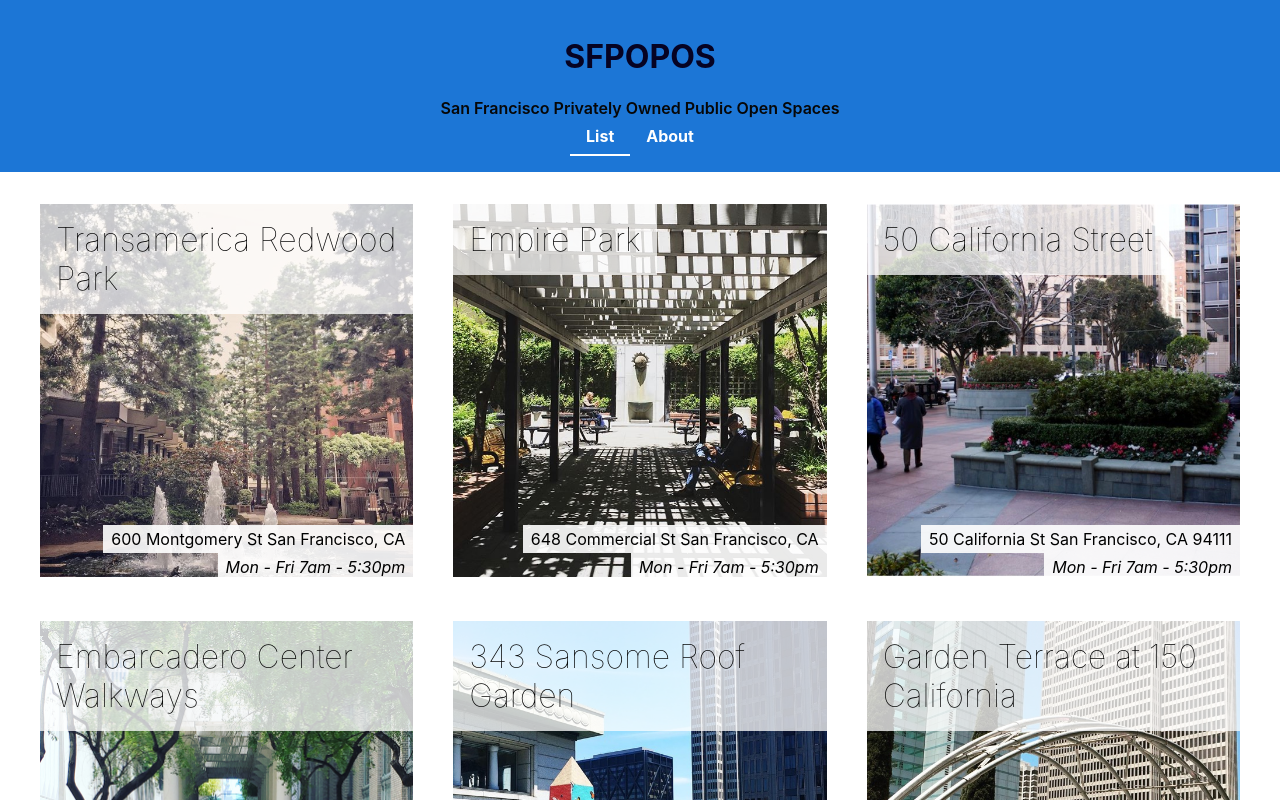
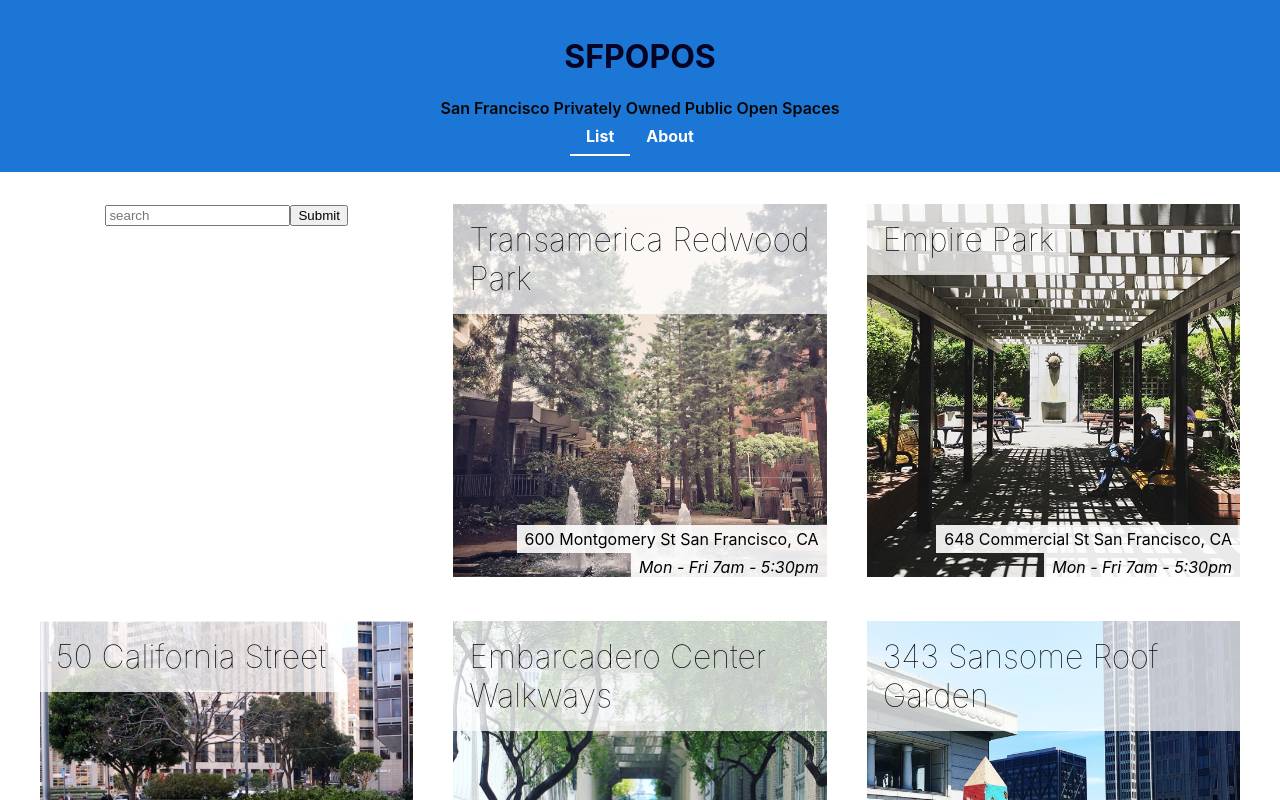
Before and after one commit to xcbhx/react-fundamentals-tutorial, a React (Create React App) app: page / in a window 1280 px wide. Shown: the top 800 px of the page. Built offline with nearby package versions, Linux system fonts and the light colour scheme.

Commit message:
added id's to search results

```diff
--- a/src/components/POPOSDetails/POPOSDetails.js
+++ b/src/components/POPOSDetails/POPOSDetails.js
@@ -1,5 +1,5 @@
 import { useParams } from "react-router-dom";
-import data from "../../sfpopos-data.json";
+import data from "../../sfpopos-data.js";
 import "./POPOSDetails.css"
 
 function POPOSDetails(props) {
--- a/src/components/POPOSList/POPOSList.js
+++ b/src/components/POPOSList/POPOSList.js
@@ -1,26 +1,44 @@
 import POPOSSpace from "../POPOSSpace/POPOSSpace";
 import "./POPOSList.css";
-import data from "../../sfpopos-data.json";
+import data from "../../sfpopos-data.js";
+import { useState } from "react";
 
 function POPOSList() {
+    const [ query, setQuery ] = useState("");
 
-    const spaces = data.map(({ title, address, images, hours }, i) => {
+    const spaces = data
+        .filter((obj) => {
+            const inTitle = obj.title.toLowerCase().includes(query.toLowerCase())
+            const inAddress = obj.address.toLowerCase().includes(query.toLowerCase())
+            return inTitle || inAddress
+        })
+        .map((obj) => {
+            const { id, title, address, images, hours } = obj
             return (
                 <POPOSSpace
-                id={i}
-                key={title} // The title could be a key, since each title is unique
+                    id={id}
+                    key={`${title}-${id}`} // The title could be a key, since each title is unique
                     name={title}
                     address={address}
                     image={images[0]}
                     hours={hours}
                 />
-        )
+            );
     });
+
     return (
         <div className="POPOSList">
-            { spaces }
+          <form>
+            <input
+              value={query}
+              placeholder="search"
+              onChange={(e) => setQuery(e.target.value)}
+            />
+            <button type="submit">Submit</button>
+          </form>
+          {spaces}
         </div>
-    )
+    );
 };
 
 export default POPOSList;
--- /dev/null
+++ b/src/sfpopos-data.js
@@ -0,0 +1,7 @@
+import data from "./sfpopos-data.json";
+
+data.forEach((obj, i) => {
+    obj.id = i
+});
+
+export default data;
```
Lines whose indentation alone changed are shown as unchanged.
